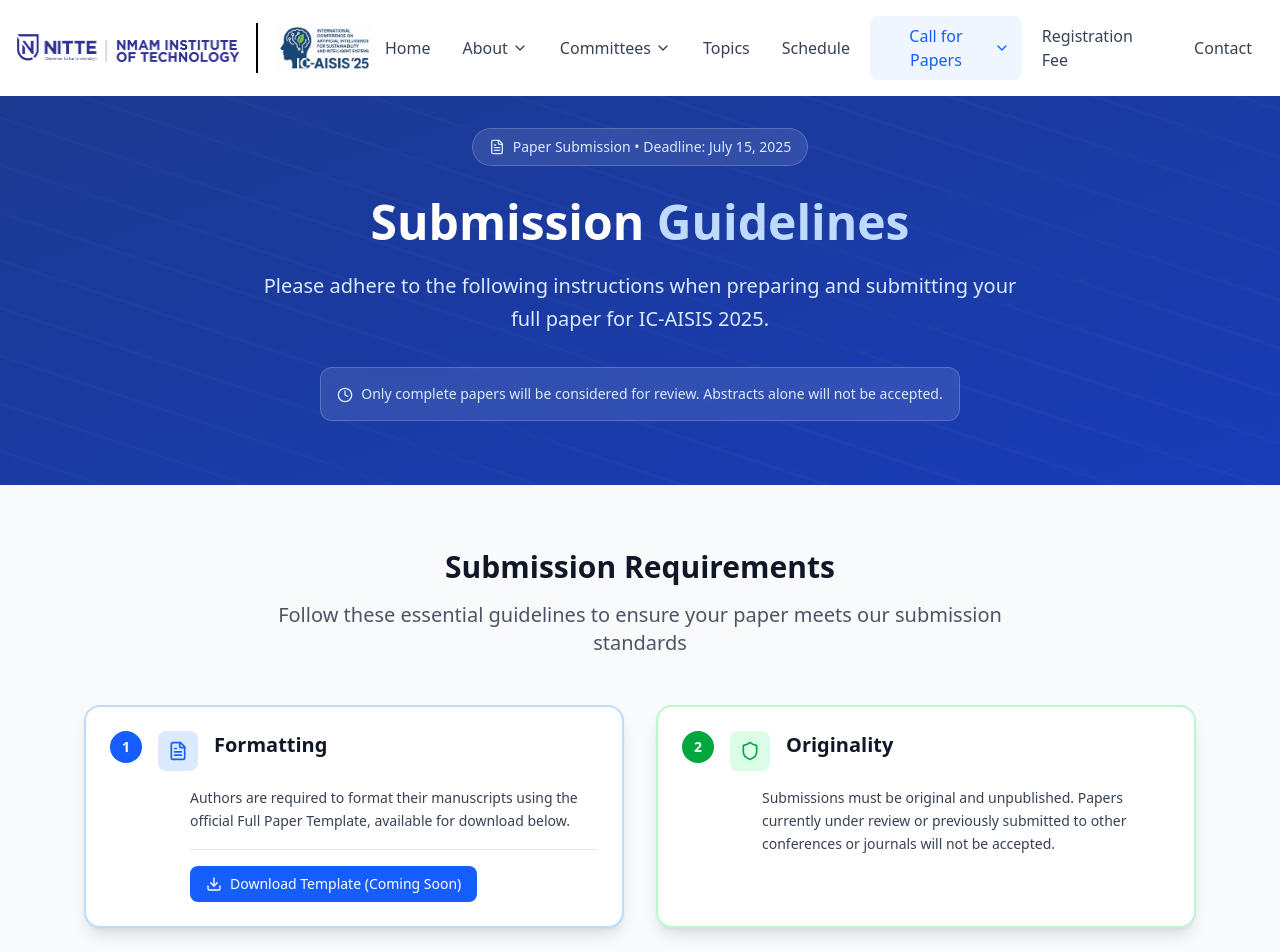
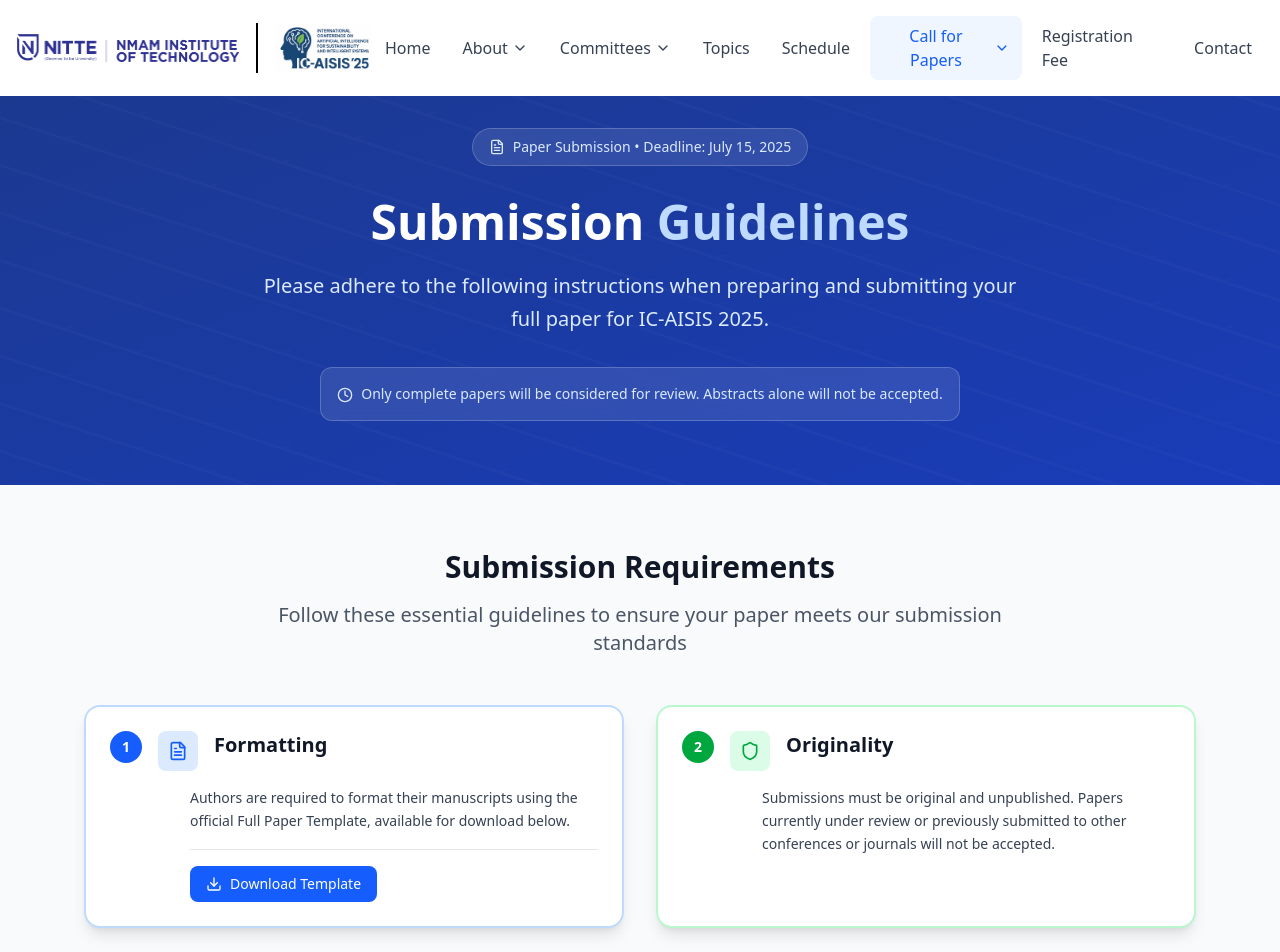
Before and after one commit to nandanpi/ic-aisis-25, a Next.js app: page /submission-guidelines in a window 1280 px wide. Shown: the top 952 px of the page. Built offline with nearby package versions, Linux system fonts and the light colour scheme.

Commit message:
add paper template

```diff
--- a/src/app/submission-guidelines/page.tsx
+++ b/src/app/submission-guidelines/page.tsx
@@ -281,10 +281,14 @@
 
                     {guideline.hasDownload && (
                       <div className="mt-4 pt-4 border-t border-gray-200">
-                        <div className="inline-flex items-center px-4 py-2 bg-blue-600 text-white rounded-lg hover:bg-blue-700 transition-colors text-sm font-medium">
+                        <a
+                          href="/template.docx"
+                          className="inline-flex items-center px-4 py-2 bg-blue-600 text-white rounded-lg hover:bg-blue-700 transition-colors text-sm font-medium"
+                          download
+                        >
                           <Download className="w-4 h-4 mr-2" />
-                          Download Template (Coming Soon)
-                        </div>
+                          Download Template
+                        </a>
                       </div>
                     )}
 
```
Also changed, not shown: 1 other file (tests, documents, lock files or other folders).
